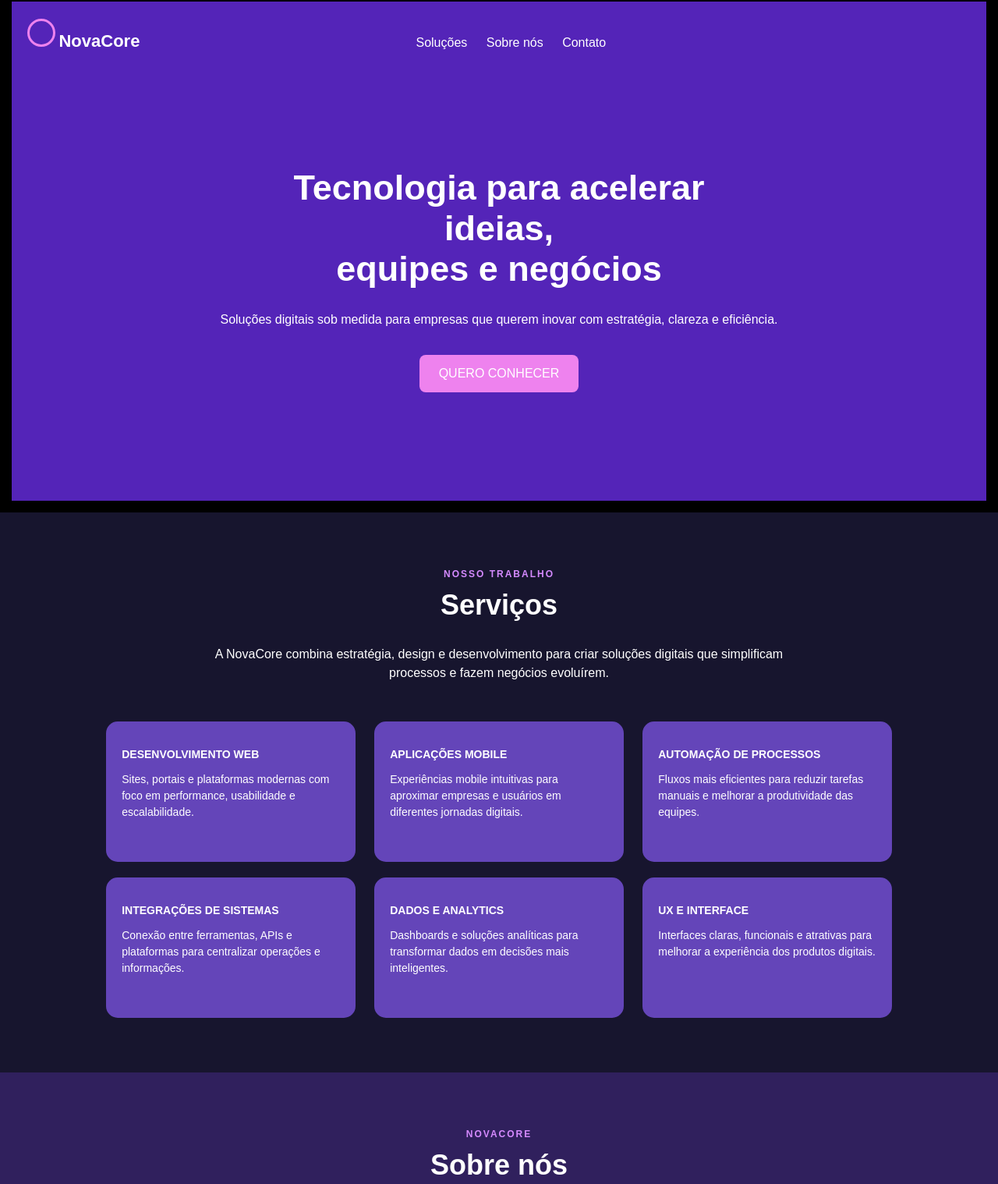
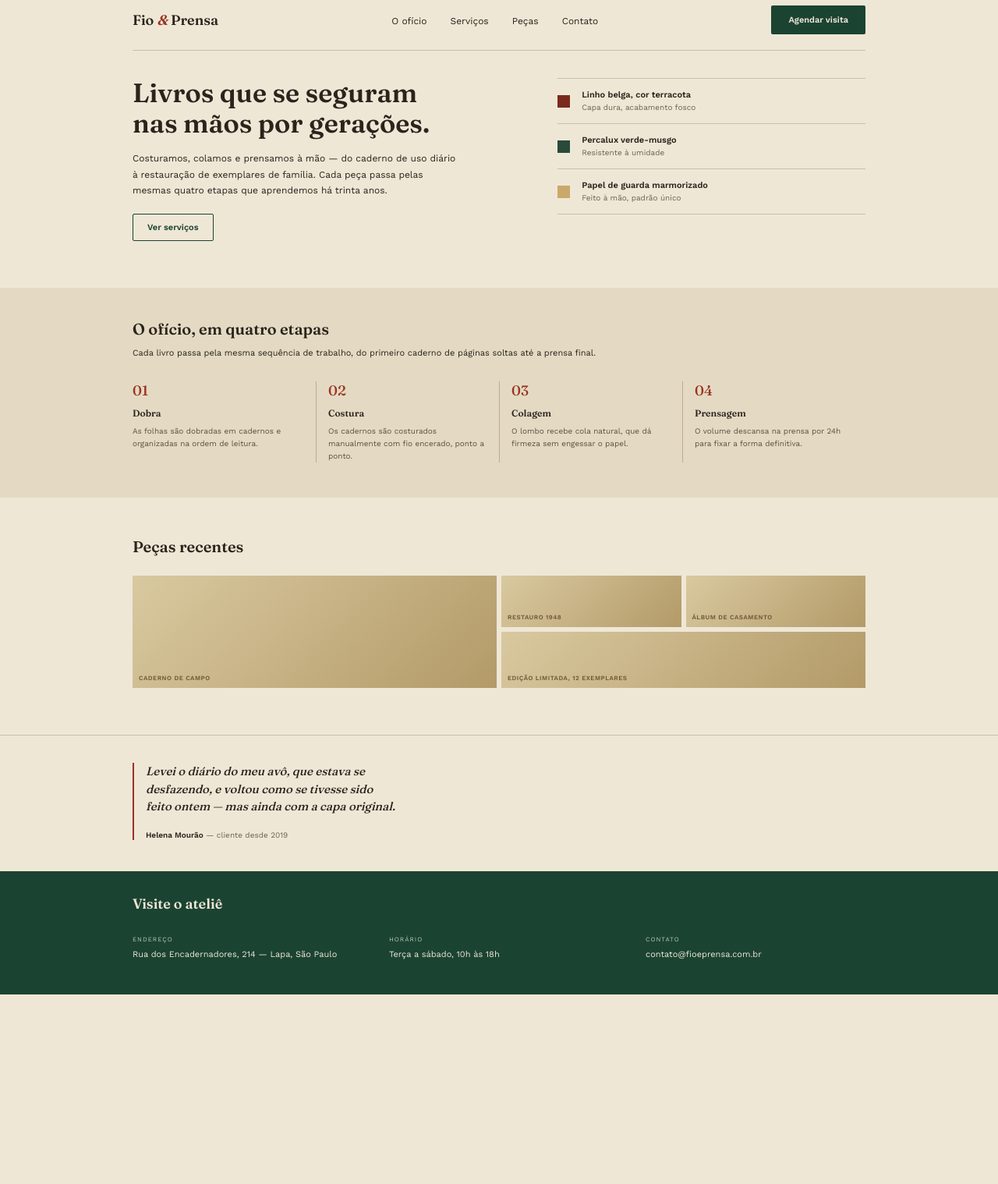
Before and after one commit to Pedrofeltrin-web/Atividades-front, a plain HTML site: page index.html in a window 1280 px wide. Shown: the part 13-1531 px from the top of the page at 78% size. After the commit the page ends 1288 px from the top, so only its background shows below. Drawn offline with nearby package versions, Linux system fonts and the light colour scheme.

Commit message:
Add files via upload

```diff
--- a/index.html
+++ b/index.html
@@ -1,173 +1,144 @@
-
 <!DOCTYPE html>
 <html lang="pt-br">
 <head>
   <meta charset="UTF-8">
-    <meta name="viewport" content="width=device-width, initial-scale=1.0">
-    <title>NovaCore</title>
+  <meta name="viewport" content="width=device-width, initial-scale=1">
+  <title>Fio & Prensa - Ateliê de encadernação</title>
 
+  <!-- fontes do Google -->
+  <link href="https://fonts.googleapis.com/css2?family=Fraunces:wght@500;600&family=Work+Sans:wght@400;500;600&display=swap" rel="stylesheet">
+
+  <!-- meu css -->
   <link rel="stylesheet" href="style.css">
 </head>
 
 <body>
 
+  <!-- MENU -->
   <header>
+    <div class="container">
+      <nav class="menu">
+        <div class="logo">Fio <span>&amp;</span> Prensa</div>
+        <ul>
+          <li><a href="#sobre">O ofício</a></li>
+          <li><a href="#">Serviços</a></li>
+          <li><a href="#galeria">Peças</a></li>
+          <li><a href="#contato">Contato</a></li>
+        </ul>
+        <a href="#contato" class="botao-verde">Agendar visita</a>
+      </nav>
+    </div>
+  </header>
 
-        <div class="logo">
-            <div class="circulo-logo"></div>
-            <h2>NovaCore</h2>
+  <!-- HERO -->
+  <section class="hero">
+    <div class="container hero-conteudo">
+      <div class="hero-texto">
+        <h1>Livros que se seguram nas mãos por gerações.</h1>
+        <p>Costuramos, colamos e prensamos à mão — do caderno de uso diário à restauração de exemplares de família. Cada peça passa pelas mesmas quatro etapas que aprendemos há trinta anos.</p>
+        <a href="#" class="botao-borda">Ver serviços</a>
       </div>
 
-        <div class="menu">
-            <a href="#servicos">Soluções</a>
-            <a href="#sobre">Sobre nós</a>
-            <a href="#contato">Contato</a>
+      <div class="hero-lista">
+        <div class="item-material">
+          <div class="quadrado linho"></div>
+          <div>
+            <strong>Linho belga, cor terracota</strong>
+            <small>Capa dura, acabamento fosco</small>
           </div>
-
-        <div class="principal">
-            <h1>
-                Tecnologia para acelerar<br>
-                ideias,<br>
-                equipes e negócios
-            </h1>
-
-            <p>
-                Soluções digitais sob medida para empresas que querem
-                inovar com estratégia, clareza e eficiência.
-            </p>
-
-            <a href="#servicos" class="botao">QUERO CONHECER</a>
         </div>
-
-    </header>
-
-    <section class="servicos" id="servicos">
-
-        <p class="subtitulo">NOSSO TRABALHO</p>
-
-        <h2>Serviços</h2>
-
-        <p class="texto-servicos">
-            A NovaCore combina estratégia, design e desenvolvimento
-            para criar soluções digitais que simplificam processos
-            e fazem negócios evoluírem.
-        </p>
-
-        <div class="cartoes">
-
-            <div class="cartao">
-                <h3>DESENVOLVIMENTO WEB</h3>
-                <p>
-                    Sites, portais e plataformas modernas com foco
-                    em performance, usabilidade e escalabilidade.
-                </p>
+        <div class="item-material">
+          <div class="quadrado percalux"></div>
+          <div>
+            <strong>Percalux verde-musgo</strong>
+            <small>Resistente à umidade</small>
           </div>
-
-            <div class="cartao">
-                <h3>APLICAÇÕES MOBILE</h3>
-                <p>
-                    Experiências mobile intuitivas para aproximar
-                    empresas e usuários em diferentes jornadas digitais.
-                </p>
         </div>
-
-            <div class="cartao">
-                <h3>AUTOMAÇÃO DE PROCESSOS</h3>
-                <p>
-                    Fluxos mais eficientes para reduzir tarefas
-                    manuais e melhorar a produtividade das equipes.
-                </p>
+        <div class="item-material">
+          <div class="quadrado papel"></div>
+          <div>
+            <strong>Papel de guarda marmorizado</strong>
+            <small>Feito à mão, padrão único</small>
           </div>
-
-            <div class="cartao">
-                <h3>INTEGRAÇÕES DE SISTEMAS</h3>
-                <p>
-                    Conexão entre ferramentas, APIs e plataformas
-                    para centralizar operações e informações.
-                </p>
         </div>
-
-            <div class="cartao">
-                <h3>DADOS E ANALYTICS</h3>
-                <p>
-                    Dashboards e soluções analíticas para transformar
-                    dados em decisões mais inteligentes.
-                </p>
       </div>
-
-            <div class="cartao">
-                <h3>UX E INTERFACE</h3>
-                <p>
-                    Interfaces claras, funcionais e atrativas
-                    para melhorar a experiência dos produtos digitais.
-                </p>
     </div>
-
-        </div>
-
   </section>
 
+  <!-- SOBRE -->
   <section class="sobre" id="sobre">
+    <div class="container">
+      <h2>O ofício, em quatro etapas</h2>
+      <p class="sobre-intro">Cada livro passa pela mesma sequência de trabalho, do primeiro caderno de páginas soltas até a prensa final.</p>
 
-        <p class="subtitulo">NOVACORE</p>
-
-        <h2>Sobre nós</h2>
-
-        <div class="conteudo-sobre">
-
-            <div class="texto-sobre">
-
-                <h3>
-                    ATUAÇÃO EM DIFERENTES MERCADOS E
-                    SOLUÇÕES DIGITAIS
-                </h3>
-
-                <p>
-                    Somos uma empresa de tecnologia focada em desenvolver
-                    soluções digitais para negócios que buscam inovação
-                    com consistência. Atuamos lado a lado com nossos
-                    clientes na criação de produtos, melhoria de
-                    processos e evolução tecnológica.
-                </p>
-
-                <p>
-                    Nossa trajetória é marcada pela colaboração entre
-                    estratégia, design e desenvolvimento. Com uma equipe
-                    multidisciplinar, entregamos soluções personalizadas
-                    para diferentes segmentos e desafios.
-                </p>
-
+      <div class="etapas">
+        <div class="etapa">
+          <div class="numero">01</div>
+          <h3>Dobra</h3>
+          <p>As folhas são dobradas em cadernos e organizadas na ordem de leitura.</p>
         </div>
-
-            <div class="imagem-sobre">
-
-                <div class="bolinha bolinha1"></div>
-                <div class="bolinha bolinha2"></div>
-                <div class="bolinha bolinha3"></div>
-                <div class="bolinha bolinha4"></div>
-                <div class="bolinha bolinha5"></div>
-                <div class="bolinha bolinha6"></div>
-
+        <div class="etapa">
+          <div class="numero">02</div>
+          <h3>Costura</h3>
+          <p>Os cadernos são costurados manualmente com fio encerado, ponto a ponto.</p>
         </div>
-
+        <div class="etapa">
+          <div class="numero">03</div>
+          <h3>Colagem</h3>
+          <p>O lombo recebe cola natural, que dá firmeza sem engessar o papel.</p>
         </div>
-
+        <div class="etapa">
+          <div class="numero">04</div>
+          <h3>Prensagem</h3>
+          <p>O volume descansa na prensa por 24h para fixar a forma definitiva.</p>
+        </div>
+      </div>
+    </div>
   </section>
 
+  <!-- GALERIA -->
+  <section class="galeria" id="galeria">
+    <div class="container">
+      <h2>Peças recentes</h2>
+
+      <div class="grid-galeria">
+        <div class="foto foto1">Caderno de campo</div>
+        <div class="foto foto2">Restauro 1948</div>
+        <div class="foto foto3">Álbum de casamento</div>
+        <div class="foto foto4">Edição limitada, 12 exemplares</div>
+      </div>
+    </div>
+  </section>
+
+  <!-- DEPOIMENTO -->
+  <section class="depoimento">
+    <div class="container">
+      <div class="citacao">
+        <p>Levei o diário do meu avô, que estava se desfazendo, e voltou como se tivesse sido feito ontem — mas ainda com a capa original.</p>
+        <span><strong>Helena Mourão</strong> — cliente desde 2019</span>
+      </div>
+    </div>
+  </section>
+
+  <!-- FOOTER -->
   <footer id="contato">
-
-        <h2>NovaCore</h2>
-
-        <p>
-            Tecnologia para acelerar ideias, equipes e negócios.
-        </p>
-
-        <p>Contato: contato@novacore.com</p>
-
-        <p class="final">
-            © 2026 NovaCore - Todos os direitos reservados.
-        </p>
-
+    <div class="container">
+      <h2>Visite o ateliê</h2>
+      <div class="info-footer">
+        <div>
+          <small>Endereço</small>
+          <p>Rua dos Encadernadores, 214 — Lapa, São Paulo</p>
+        </div>
+        <div>
+          <small>Horário</small>
+          <p>Terça a sábado, 10h às 18h</p>
+        </div>
+        <div>
+          <small>Contato</small>
+          <p>contato@fioeprensa.com.br</p>
+        </div>
+      </div>
+    </div>
   </footer>
 
 </body>
--- a/style.css
+++ b/style.css
@@ -1,304 +1,362 @@
+/* cores do projeto */
+:root {
+  --verde: #1B4332;
+  --offwhite: #EFE7D6;
+  --preto: #2A241C;
+  --vermelho: #9A3324;
+  --dourado: #A9895F;
+}
+
+* {
+  margin: 0;
+  padding: 0;
+  box-sizing: border-box;
+}
 
 body {
-    background-color: black;
-    color: white;
-    font-family: Arial, sans-serif;
-    margin: 0;
+  font-family: 'Work Sans', sans-serif;
+  background-color: #EFE7D6;
+  color: #2A241C;
+  font-size: 14px;
 }
 
-html {
-    scroll-behavior: smooth;
+h1, h2, h3 {
+  font-family: 'Fraunces', serif;
 }
 
-section {
-    padding: 60px 8%;
+/* container pra centralizar o conteudo */
+.container {
+  width: 90%;
+  max-width: 940px;
+  margin: 0 auto;
 }
 
-h2 {
-    text-align: center;
+/* ---------- MENU ---------- */
+header {
+  padding: 20px 0 0 0;
 }
 
-header {
-    background-color: #5424b8;
-    height: 600px;
-    margin: 15px;
-    padding: 20px;
+.menu {
+  display: flex;
+  justify-content: space-between;
+  align-items: center;
+  padding-bottom: 20px;
+  border-bottom: 1px solid #c9bfa8;
 }
 
 .logo {
-    display: inline-block;
-    width: 40%;
+  font-family: 'Fraunces', serif;
+  font-size: 18px;
+  font-weight: 600;
 }
 
-.logo h2 {
-    display: inline-block;
-    font-size: 22px;
+.logo span {
+  color: #9A3324;
+  font-style: italic;
 }
 
-.circulo-logo {
-    display: inline-block;
-    width: 30px;
-    height: 30px;
-    border: 3px solid violet;
-    border-radius: 50%;
+.menu ul {
+  display: flex;
+  list-style: none;
+  gap: 30px;
 }
 
-.menu {
-    display: inline-block;
+.menu ul li a {
+  text-decoration: none;
+  color: #2A241C;
+  font-size: 12px;
 }
 
-.menu a {
-    color: white;
-    text-decoration: none;
-    margin: 10px;
+.menu ul li a:hover {
+  color: #9A3324;
 }
 
-.principal {
-    text-align: center;
-    margin-top: 130px;
+.botao-verde {
+  background-color: #1B4332;
+  color: #EFE7D6;
+  padding: 12px 22px;
+  font-size: 11px;
+  font-weight: 600;
+  text-decoration: none;
+  border-radius: 2px;
 }
 
-.principal h1 {
-    font-size: 45px;
+/* ---------- HERO ---------- */
+.hero {
+  padding: 35px 0 60px 0;
 }
 
-.principal p {
-    font-size: 16px;
-    margin-top: 25px;
+.hero-conteudo {
+  display: flex;
+  justify-content: space-between;
+  gap: 40px;
 }
 
-.botao {
-    display: inline-block;
-    background-color: violet;
-    color: white;
-    text-decoration: none;
-    padding: 15px 25px;
-    margin-top: 20px;
-    border-radius: 8px;
+.hero-texto {
+  width: 45%;
 }
 
-.servicos {
-    background-color: #17152e;
-    text-align: center;
+.hero-texto h1 {
+  font-size: 34px;
+  line-height: 1.15;
+  margin-bottom: 15px;
 }
 
-.subtitulo {
-    color: #d58aff;
+.hero-texto p {
   font-size: 12px;
-    font-weight: bold;
-    letter-spacing: 2px;
+  line-height: 1.7;
+  margin-bottom: 20px;
 }
 
-.servicos h2,
-.sobre h2 {
-    font-size: 36px;
-    margin-top: 10px;
+.botao-borda {
+  display: inline-block;
+  border: 1px solid #1B4332;
+  color: #1B4332;
+  padding: 10px 18px;
+  font-size: 11px;
+  font-weight: 600;
+  text-decoration: none;
+  border-radius: 2px;
 }
 
-.texto-servicos {
-    max-width: 750px;
-    margin: 20px auto 40px;
-    line-height: 1.5;
+.hero-lista {
+  width: 42%;
+  margin-top: 0;
+  border-top: 1px solid #c9bfa8;
 }
 
-.cartoes {
-    text-align: center;
+.item-material {
+  display: flex;
+  align-items: center;
+  gap: 15px;
+  padding: 14px 0;
+  border-bottom: 1px solid #c9bfa8;
 }
 
-.cartao {
-    display: inline-block;
-    background-color: #6445b9;
-    width: 26%;
-    height: 140px;
-    padding: 20px;
-    margin: 10px;
-    border-radius: 15px;
-    text-align: left;
-    vertical-align: top;
+.quadrado {
+  width: 16px;
+  height: 16px;
 }
 
-.cartao h3 {
-    font-size: 14px;
+/* cada quadradinho tem uma cor */
+.linho {
+  background-color: #7a2a1c;
 }
 
-.cartao p {
-    font-size: 14px;
-    line-height: 1.5;
+.percalux {
+  background-color: #2a4a3a;
 }
 
-.sobre {
-    background-color: #30205d;
-    text-align: center;
+.papel {
+  background-color: #c9a96b;
 }
 
-.conteudo-sobre {
-    text-align: left;
-    margin-top: 40px;
+.item-material strong {
+  display: block;
+  font-size: 11px;
 }
 
-.texto-sobre {
-    display: inline-block;
-    width: 48%;
-    vertical-align: middle;
+.item-material small {
+  font-size: 10px;
+  color: #6b6254;
 }
 
-.texto-sobre h3 {
-    color: #d58aff;
-    font-size: 18px;
+/* ---------- SOBRE ---------- */
+.sobre {
+  background-color: #E4DAC3;
+  padding: 40px 0 45px 0;
 }
 
-.texto-sobre p {
-    font-size: 14px;
-    line-height: 1.6;
-    margin-top: 20px;
+.sobre h2 {
+  font-size: 20px;
+  margin-bottom: 12px;
 }
 
-.imagem-sobre {
-    display: inline-block;
-    background-color: #6835d0;
-    width: 45%;
-    height: 250px;
-    margin-left: 4%;
-    border-radius: 20px;
-    vertical-align: middle;
-    text-align: center;
+.sobre-intro {
+  font-size: 11px;
+  margin-bottom: 30px;
 }
 
-.bolinha {
-    display: inline-block;
-    background-color: #a88af2;
-    width: 55px;
-    height: 55px;
-    border-radius: 50%;
-    margin: 45px 8px 0;
+.etapas {
+  display: grid;
+  grid-template-columns: repeat(4, 1fr);
 }
 
-.bolinha2 {
-    width: 65px;
-    height: 65px;
+.etapa {
+  border-left: 1px solid #b9ad92;
+  padding: 0 15px;
 }
 
-.bolinha3 {
-    width: 70px;
-    height: 70px;
+/* a primeira nao tem borda */
+.etapa:first-child {
+  border-left: none;
+  padding-left: 0;
 }
 
-.bolinha4 {
-    width: 50px;
-    height: 50px;
-    margin-top: 15px;
+.numero {
+  font-family: 'Fraunces', serif;
+  font-size: 18px;
+  color: #9A3324;
+  margin-bottom: 10px;
 }
 
-.bolinha5 {
-    width: 65px;
-    height: 65px;
-    margin-top: 15px;
+.etapa h3 {
+  font-size: 12px;
+  margin-bottom: 8px;
 }
 
-.bolinha6 {
-    width: 75px;
-    height: 75px;
-    margin-top: 15px;
+.etapa p {
+  font-size: 10px;
+  line-height: 1.6;
+  color: #5a5144;
 }
 
+/* ---------- GALERIA ---------- */
+.galeria {
+  padding: 50px 0 60px 0;
+}
+
+.galeria h2 {
+  font-size: 20px;
+  margin-bottom: 25px;
+}
+
+.grid-galeria {
+  display: grid;
+  grid-template-columns: repeat(4, 1fr);
+  grid-template-rows: 66px 72px;
+  gap: 6px;
+}
+
+.foto {
+  background: linear-gradient(135deg, #d9c9a0, #b39a68);
+  display: flex;
+  align-items: flex-end;
+  padding: 8px;
+  font-size: 8px;
+  font-weight: 600;
+  letter-spacing: 0.5px;
+  text-transform: uppercase;
+  color: #6b5a3a;
+}
+
+.foto1 {
+  grid-column: 1 / 3;
+  grid-row: 1 / 3;
+}
+
+.foto2 {
+  grid-column: 3 / 4;
+  grid-row: 1 / 2;
+}
+
+.foto3 {
+  grid-column: 4 / 5;
+  grid-row: 1 / 2;
+}
+
+.foto4 {
+  grid-column: 3 / 5;
+  grid-row: 2 / 3;
+}
+
+/* ---------- DEPOIMENTO ---------- */
+.depoimento {
+  border-top: 1px solid #c9bfa8;
+  padding: 35px 0 40px 0;
+}
+
+.citacao {
+  border-left: 2px solid #9A3324;
+  padding-left: 15px;
+  max-width: 340px;
+}
+
+.citacao p {
+  font-family: 'Fraunces', serif;
+  font-style: italic;
+  font-size: 15px;
+  line-height: 1.5;
+  margin-bottom: 15px;
+}
+
+.citacao span {
+  font-size: 10px;
+  color: #6b6254;
+}
+
+.citacao strong {
+  color: #2A241C;
+}
+
+/* ---------- FOOTER ---------- */
 footer {
-    background-color: #100e1b;
-    text-align: center;
-    padding: 40px 20px;
+  background-color: #1B4332;
+  color: #EFE7D6;
+  padding: 30px 0 45px 0;
 }
 
 footer h2 {
-    color: #c58aff;
+  font-size: 18px;
+  margin-bottom: 30px;
 }
 
-footer p {
-    font-size: 14px;
+.info-footer {
+  display: flex;
+  justify-content: space-between;
 }
 
-.final {
-    margin-top: 30px;
-    color: #aaaaaa;
+.info-footer div {
+  width: 30%;
 }
 
-@media (max-width: 700px) {
-
-    header {
-        height: 600px;
-        margin: 8px;
-        padding: 15px;
+.info-footer small {
+  display: block;
+  font-size: 8px;
+  letter-spacing: 1px;
+  text-transform: uppercase;
+  color: #b9c4b5;
+  margin-bottom: 8px;
 }
 
-    .logo {
+.info-footer p {
+  font-size: 11px;
+}
+
+/* ---------- CELULAR ---------- */
+@media (max-width: 700px) {
+  .menu ul {
+    display: none;
+  }
+
+  .hero-conteudo {
+    flex-direction: column;
+  }
+
+  .hero-texto, .hero-lista {
     width: 100%;
   }
 
-    .menu {
-        margin-top: 15px;
+  .etapas {
+    grid-template-columns: 1fr 1fr;
+    gap: 25px;
   }
 
-    .menu a {
-        margin: 5px;
-        font-size: 12px;
+  .etapa:nth-child(3) {
+    border-left: none;
+    padding-left: 0;
   }
 
-    .principal {
-        margin-top: 100px;
+  .grid-galeria {
+    grid-template-rows: 90px 90px;
   }
 
-    .principal h1 {
-        font-size: 32px;
+  .info-footer {
+    flex-direction: column;
+    gap: 20px;
   }
 
-    .principal p {
-        font-size: 14px;
-    }
-
-    .cartao {
-        width: 80%;
-        height: auto;
-    }
-
-    .texto-sobre {
+  .info-footer div {
     width: 100%;
   }
-
-    .imagem-sobre {
-        width: 100%;
-        margin: 25px 0;
 }
-
-    .bolinha {
-        width: 35px;
-        height: 35px;
-        margin: 45px 4px 0;
-    }
-
-    .bolinha2 {
-        width: 40px;
-        height: 40px;
-    }
-
-    .bolinha3 {
-        width: 45px;
-        height: 45px;
-    }
-
-    .bolinha4 {
-        width: 35px;
-        height: 35px;
-        margin-top: 15px;
-    }
-
-    .bolinha5 {
-        width: 40px;
-        height: 40px;
-        margin-top: 15px;
-    }
-
-    .bolinha6 {
-        width: 45px;
-        height: 45px;
-        margin-top: 15px;
-    }
-
-}
```
Lines whose indentation alone changed are shown as unchanged.
